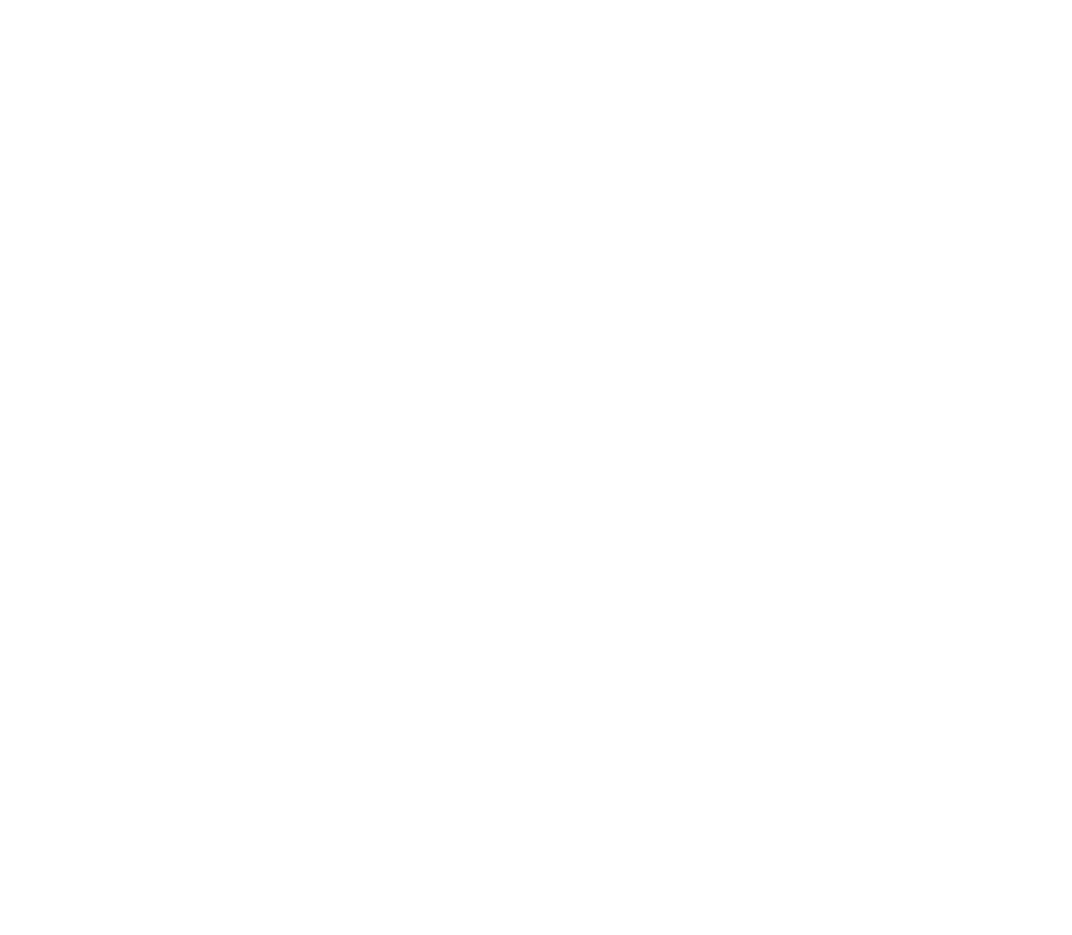
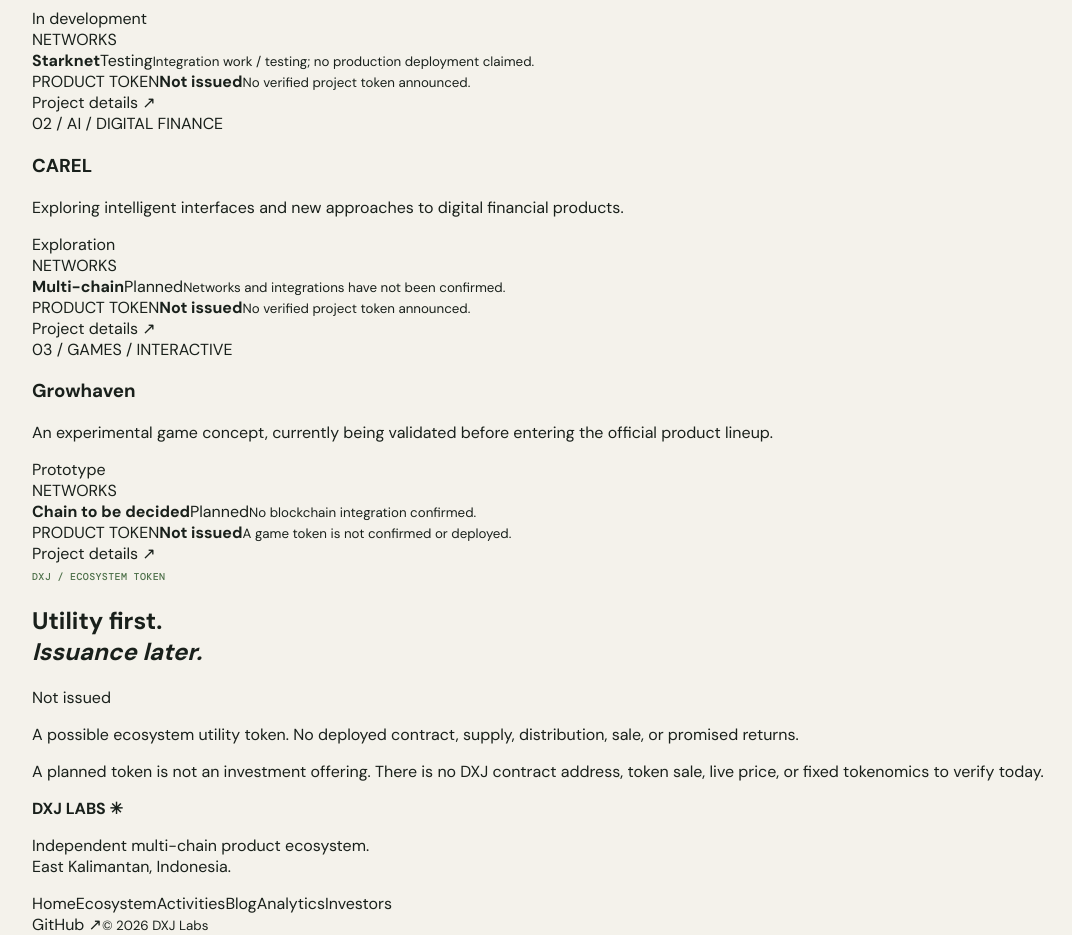
Before and after one commit to DXJLabs/dxj-labs-site, a Next.js app: page /ecosystem in a window 1280 px wide. Before the commit this address had no page. Shown: the part 427-1362 px from the top of the page, without its empty margins (34-1106 px from the left). Before the commit the page ends 800 px from the top, so only its background shows below. Built offline with nearby package versions, Linux system fonts and the light colour scheme.

Commit message:
feat: add functional multi-chain ecosystem content routes

```diff
--- /dev/null
+++ b/app/ecosystem/page.tsx
@@ -0,0 +1,33 @@
+import type { Metadata } from "next";
+import Link from "next/link";
+import PlatformPage from "../../components/PlatformPage";
+import { ecosystemToken, projects } from "../../lib/platform";
+
+export const metadata: Metadata = { title: "Ecosystem | DXJ Labs", description: "Explore DXJ Labs products, their real development stages, planned blockchain integrations and token status." };
+
+const stageName = { "in-development": "In development", exploration: "Exploration", prototype: "Prototype" };
+const networkName = { live: "Live", testing: "Testing", planned: "Planned" };
+
+export default function EcosystemPage() {
+  return (
+    <PlatformPage number="01" tag="PRODUCT ECOSYSTEM" title="Many ideas. One ecosystem." description="An independent, multi-chain product studio. Every project has its own mission, development stage, and technology decisions. Network support and token status are shown without guesswork.">
+      <section className="platform-section">
+        <div className="platform-section-heading"><h2>Products & experiments</h2><span>{String(projects.length).padStart(2, "0")} documented directions</span></div>
+        <div className="ecosystem-list">
+          {projects.map((product, index) => (
+            <article key={product.slug} className="ecosystem-item">
+              <div className="ecosystem-item-number">0{index + 1} / {product.area.toUpperCase()}</div>
+              <div className="ecosystem-item-main"><h3>{product.name}</h3><p>{product.description}</p><span className="platform-status">{stageName[product.stage]}</span></div>
+              <div className="ecosystem-item-info"><span className="info-label">NETWORKS</span>{product.networks.map(network => <div className="chain-row" key={network.name}><strong>{network.name}</strong><span>{networkName[network.stage]}</span><small>{network.note}</small></div>)}<div className="token-summary"><span className="info-label">PRODUCT TOKEN</span><strong>Not issued</strong><small>{product.token.note}</small></div></div>
+              <div className="ecosystem-item-action"><Link href={`/ecosystem/${product.slug}`}>Project details <span aria-hidden="true">↗</span></Link></div>
+            </article>
+          ))}
+        </div>
+      </section>
+      <section className="platform-section token-explainer">
+        <div><span className="section-tag">DXJ / ECOSYSTEM TOKEN</span><h2>Utility first.<br /><em>Issuance later.</em></h2></div>
+        <div><span className="platform-status status-pending">Not issued</span><p>{ecosystemToken.description}</p><p className="platform-fineprint">A planned token is not an investment offering. There is no DXJ contract address, token sale, live price, or fixed tokenomics to verify today.</p></div>
+      </section>
+    </PlatformPage>
+  );
+}
```
